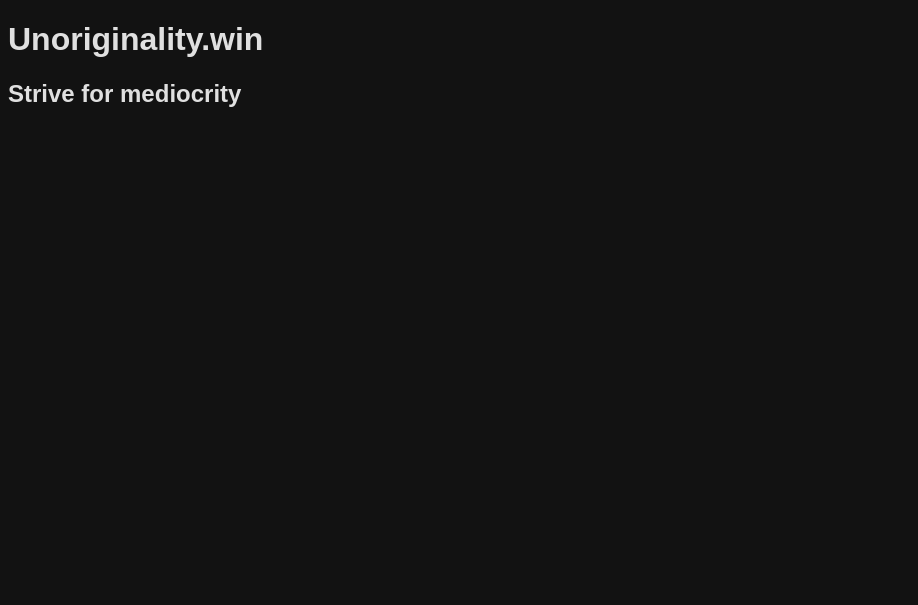
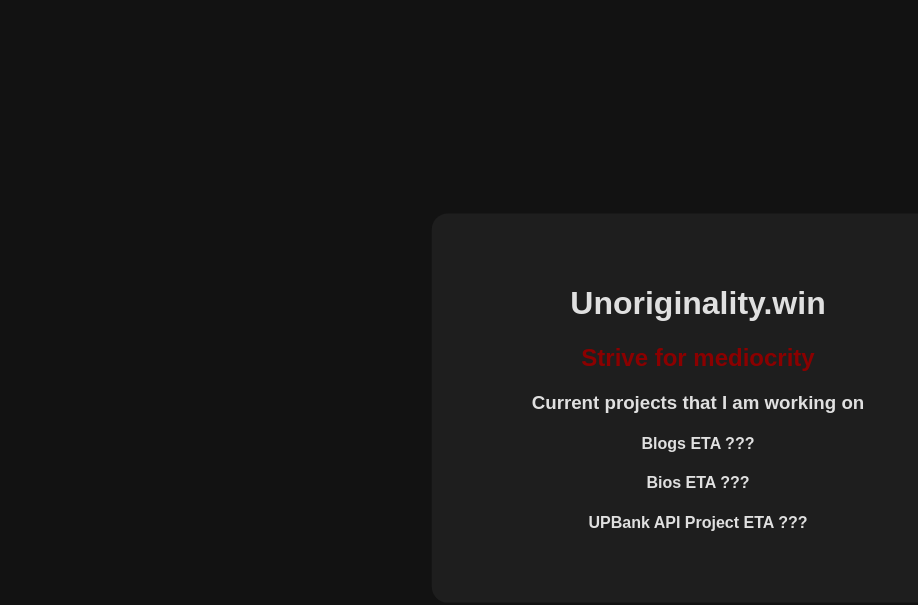
Before and after one commit to Zyluxar/unoriginality.win, a plain HTML site: page index.html in a window 1280 px wide. Shown: the whole page, without its empty margins (0-918 px from the left). Drawn offline with Linux system fonts and the light colour scheme.

Commit message:
Added projects

```diff
--- a/index.html
+++ b/index.html
@@ -7,7 +7,13 @@
     <link rel="stylesheet" href="/main.css">
 </head>
 <body>
-    <h1>Unoriginality.win</h1>
-    <h2>Strive for mediocrity</h2>
+    <div class="container">
+        <h1>Unoriginality.win</h1>
+        <h2>Strive for mediocrity</h2>
+        <h3>Current projects that I am working on</h3>
+        <h4>Blogs ETA ???</h4>
+        <h4>Bios ETA ???</h4>
+        <h4>UPBank API Project ETA ???</h4>
+    </div>
 </body>
 </html>
--- a/main.css
+++ b/main.css
@@ -1,11 +1,31 @@
 /* Declare global variable for colors */
 :root {
   --bg-dark: #121212;
+  --bg-medium: #1E1E1E;
   --text-light: #E0E0E0;
+  --accent-red: #8B0000;
 }
 
 body {
   background-color: var(--bg-dark);
   color: var(--text-light);
+  /* Keep looking for fonts */
   font-family: sans-serif;
+  text-align: center;
+  position: absolute;
+  top: 50%;
+  left: 50%;
+  transform: translate(-50%, -50%);
 }
+
+h2 {
+  color: var(--accent-red)
+}
+
+/* doesn't look all that good, works for now but put projects into seperate container maybe and stuff like that */
+.container {
+  background-color: var(--bg-medium);
+  border-radius: 16px;
+  width: 100%;
+  padding: 50px;
+}
```
